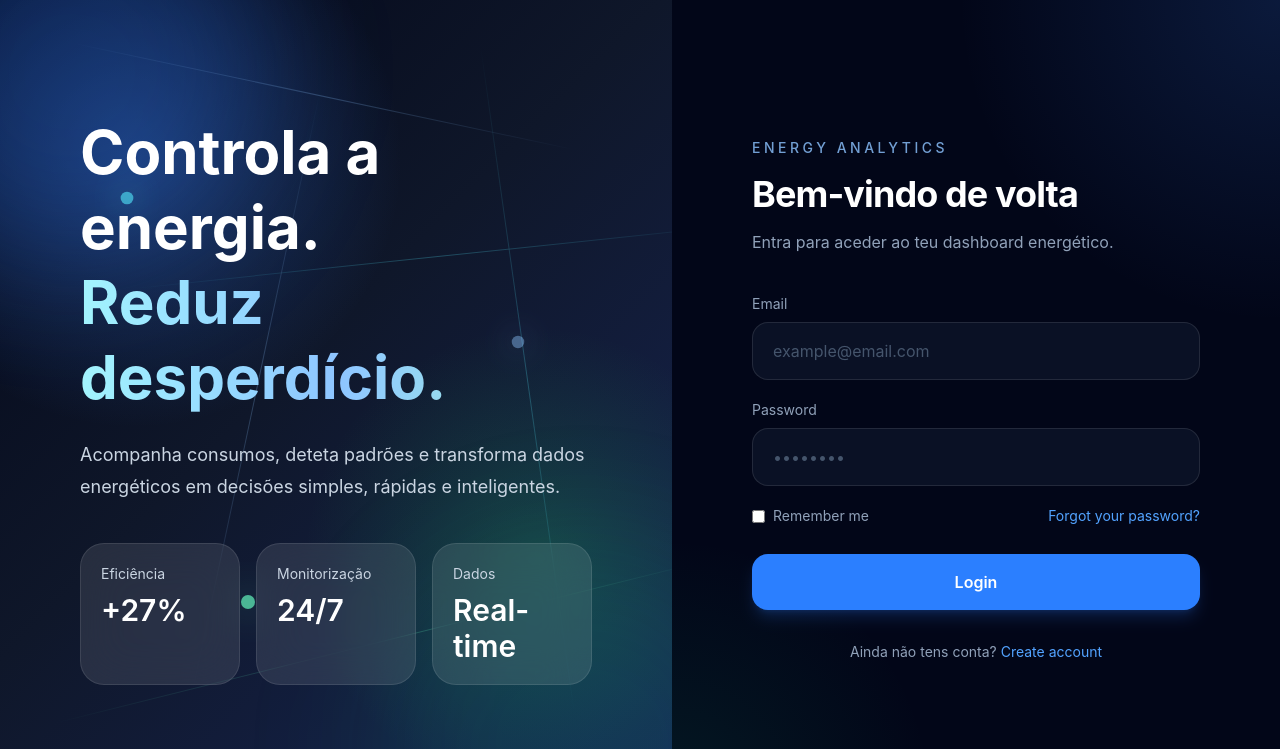
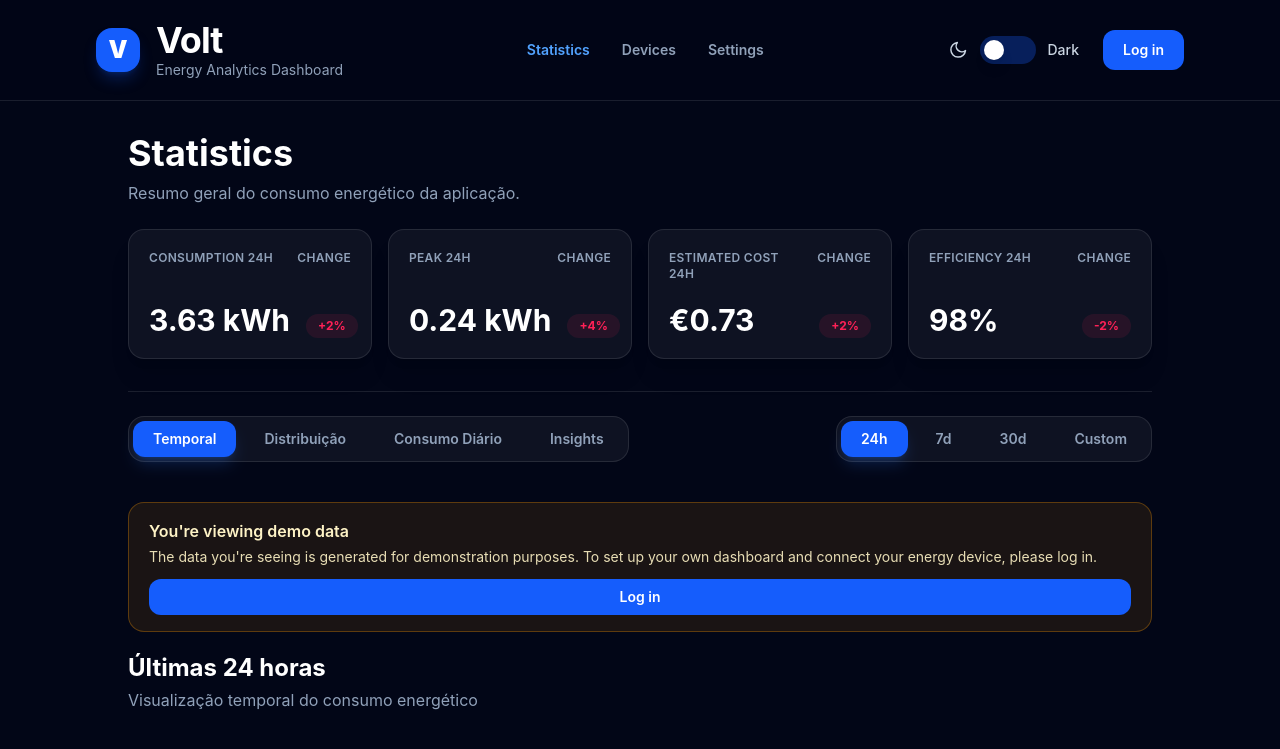
Before and after one commit to jpcr2304/Energy, a React (Vite) app in the folder frontend/: page / in a window 1280 px wide. Shown: the top 749 px of the page. Built offline with nearby package versions, Linux system fonts and the light colour scheme.

Commit message:
default page to home screen

```diff
--- a/frontend/src/main.tsx
+++ b/frontend/src/main.tsx
@@ -7,15 +7,13 @@ import {
 } from 'react-router-dom'
 
 import './index.css'
-
-import AuthPage from './AuthPage/AuthPage'
 import EnergyDashboardHomepage from './HomePage/HomePage'
 
 createRoot(document.getElementById('root')!).render(
   <StrictMode>
     <BrowserRouter>
       <Routes>
-        <Route path="/" element={<AuthPage />} />
+        <Route path="/" element={<EnergyDashboardHomepage />} />
 
         <Route
           path="/home"
```
